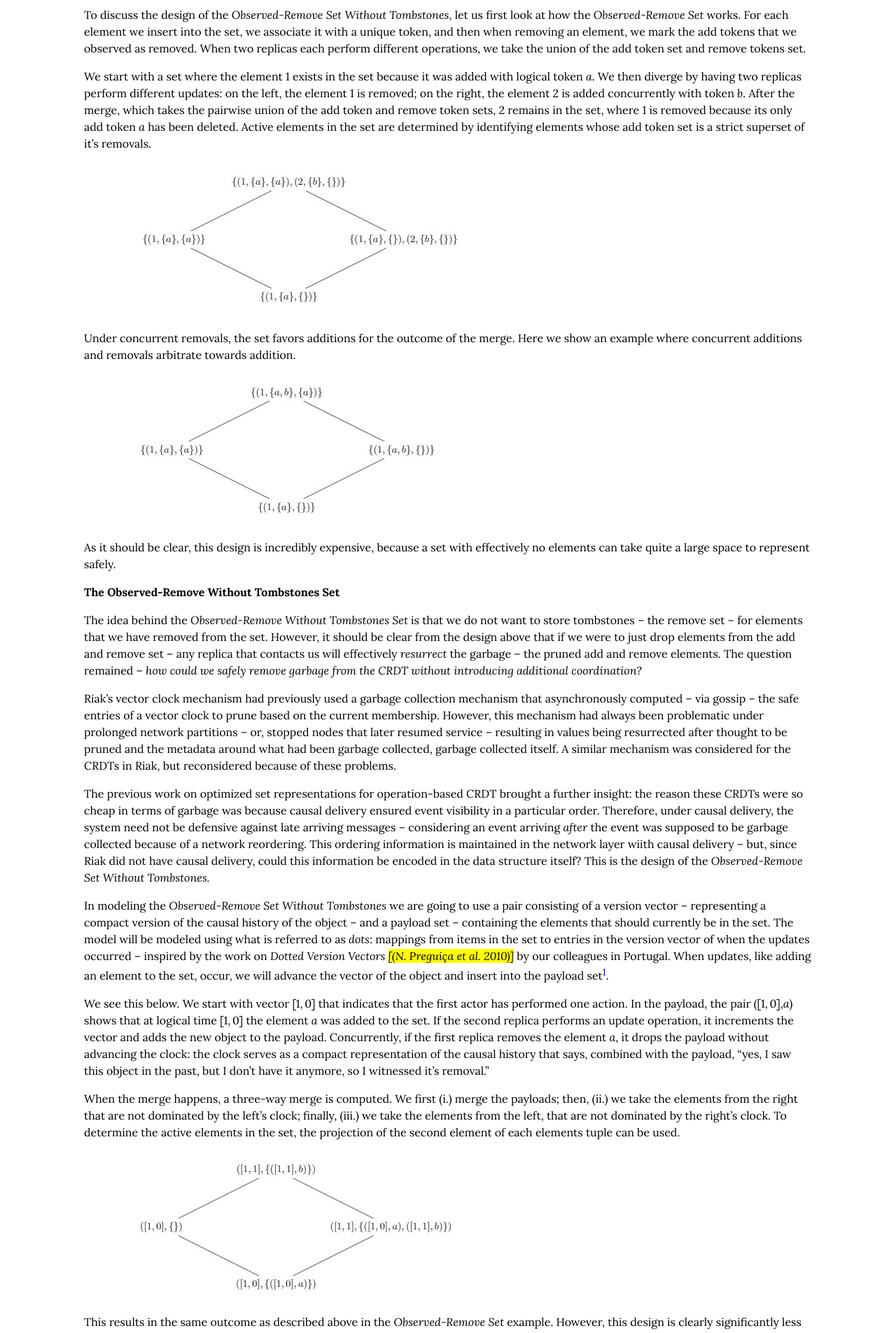
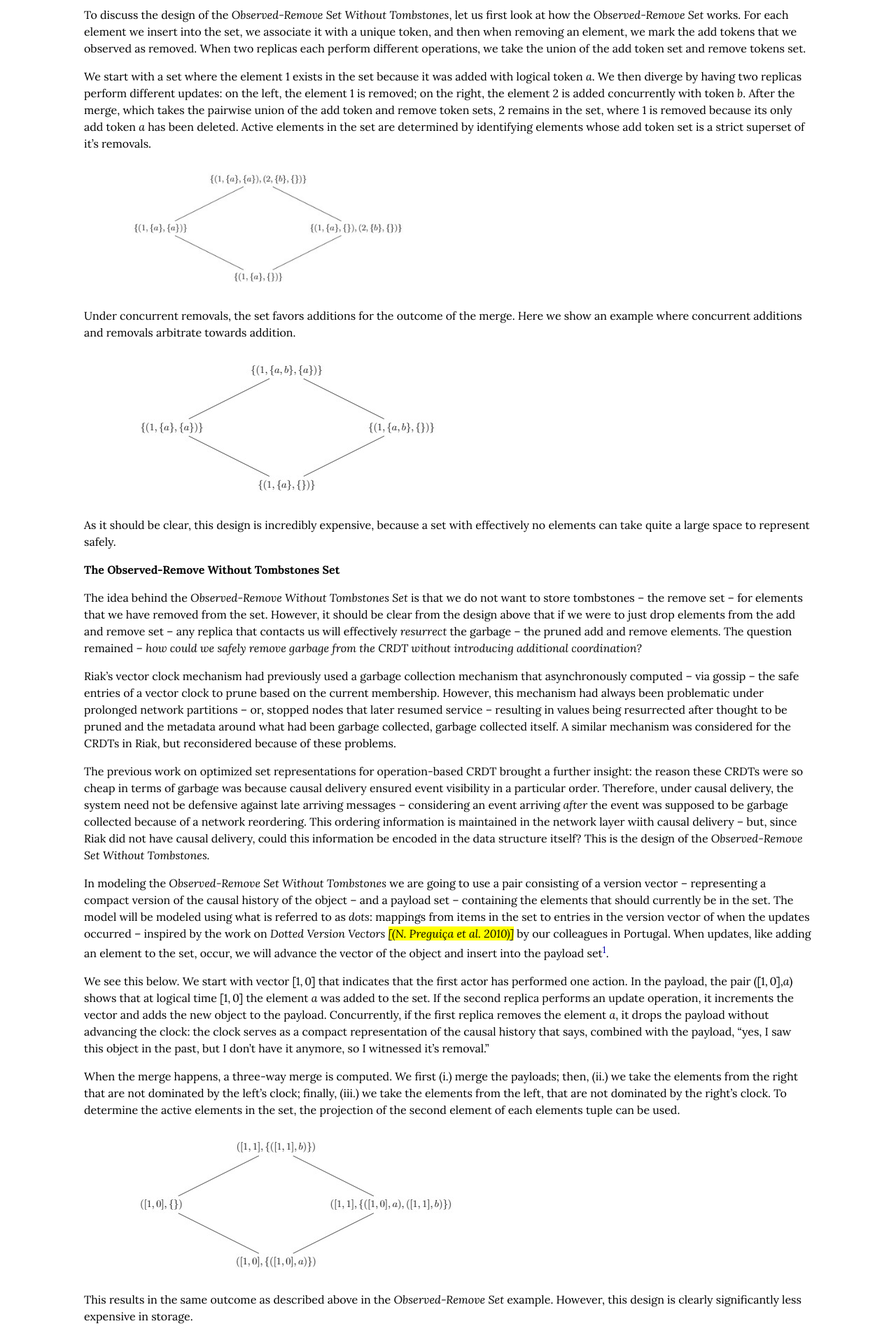
Before and after one commit to cmeiklejohn/cmeiklejohn.github.io, a Jekyll site: the page built from _posts/2019-03-08-monotonicity.markdown, in a window 1280 px wide. Shown: the part 871-2776 px from the top of the page at 70% size. Built offline with Jekyll 4.4.1, drawn with Linux system fonts in a browser that asks for light colours; some web fonts are replaced.

Commit message:
new post

```diff
--- a/_posts/2019-03-08-monotonicity.markdown
+++ b/_posts/2019-03-08-monotonicity.markdown
@@ -15,7 +15,7 @@ group: SyncFree
 <p>To discuss the design of the <em>Observed-Remove Set Without Tombstones</em>, let us first look at how the <em>Observed-Remove Set</em> works. For each element we insert into the set, we associate it with a unique token, and then when removing an element, we mark the add tokens that we observed as removed. When two replicas each perform different operations, we take the union of the add token set and remove tokens set.</p>
 <p>We start with a set where the element <span class="math inline">1</span> exists in the set because it was added with logical token <span class="math inline"><em>a</em></span>. We then diverge by having two replicas perform different updates: on the left, the element <span class="math inline">1</span> is removed; on the right, the element <span class="math inline">2</span> is added concurrently with token <span class="math inline"><em>b</em></span>. After the merge, which takes the pairwise union of the add token and remove token sets, <span class="math inline">2</span> remains in the set, where <span class="math inline">1</span> is removed because its only add token <span class="math inline"><em>a</em></span> has been deleted. Active elements in the set are determined by identifying elements whose add token set is a strict superset of it’s removals.</p>
 
-<img src="/img/orset-1.jpg">
+<img src="/img/orset-1.jpg" style="margin: 0 auto; width: 50%;">
 
 <p>Under concurrent removals, the set favors additions for the outcome of the merge. Here we show an example where concurrent additions and removals arbitrate towards addition.</p>
 
```
